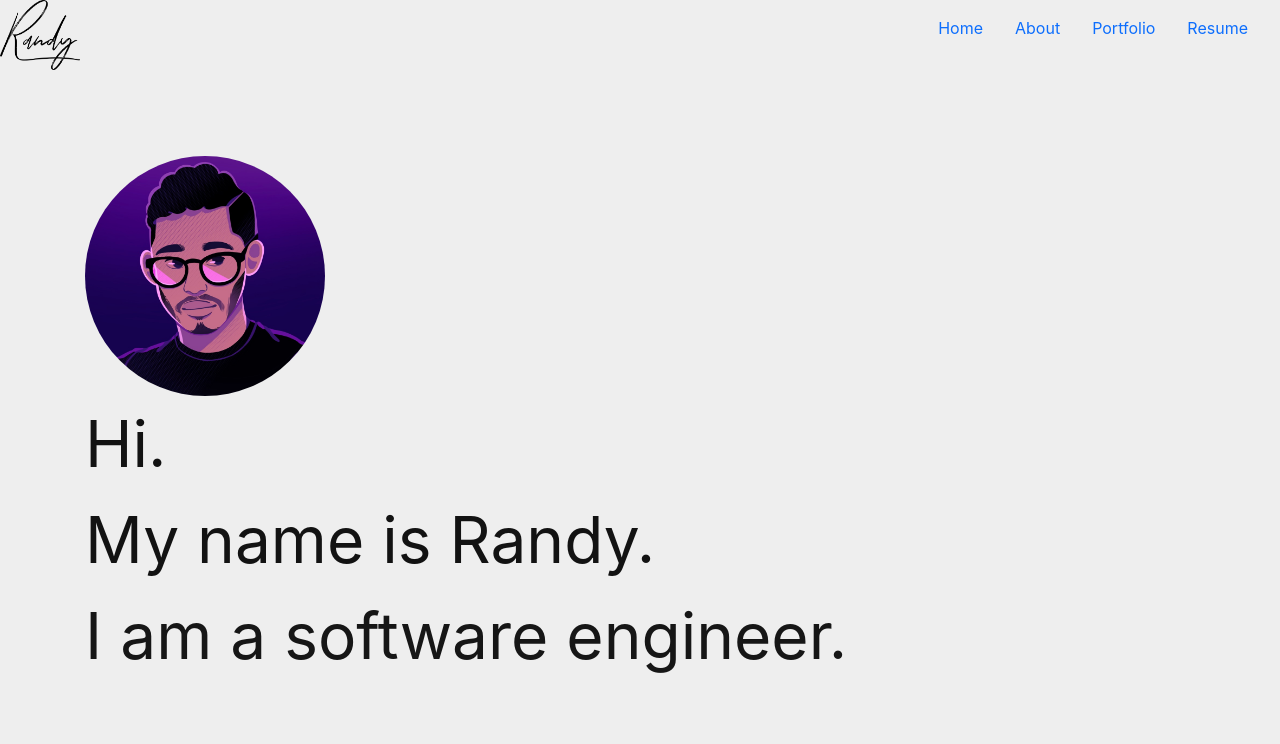
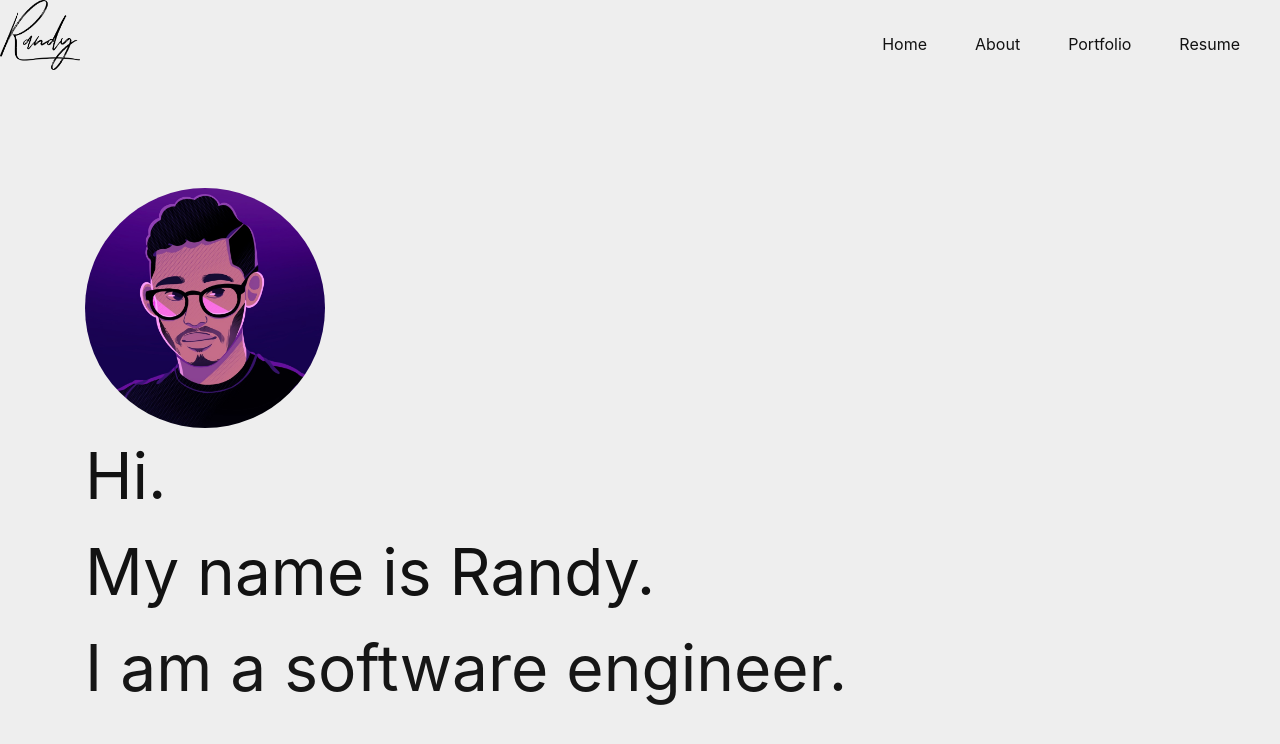
Before and after one commit to Rvndyr/rvndyr.github.io, a Vue app: page / in a window 1280 px wide. Shown: the top 744 px of the page. Built offline with nearby package versions, Linux system fonts and the light colour scheme.

Commit message:
fixed nav bar text color and made it responsive

```diff
--- a/src/App.vue
+++ b/src/App.vue
@@ -22,6 +22,9 @@ body {
   .nameLogoBlack {
     display: none;
   }
+  .nav-item.nav-item.nav-item.nav-link-inner--text a {
+    color: #eee;
+  }
 }
 @media (prefers-color-scheme: light) {
   html,
@@ -36,6 +39,9 @@ body {
   .nameLogoWhite {
     display: none;
   }
+  .nav-item.nav-item.nav-item.nav-link-inner--text a {
+    color: #121212;
+  }
 }
 </style>
 <script>
--- a/src/components/NavBar.vue
+++ b/src/components/NavBar.vue
@@ -2,14 +2,54 @@
   <div>
     <b-img class="nameLogoBlack" left src="images/Randy(Black).png" alt="" width="80" height="70" />
     <b-img class="nameLogoWhite" left src="images/Randy(White).png" alt="" width="80" height="70" />
-    <b-row>
-      <b-nav align="right" class="navbar navbar-expand-lg">
-        <b-nav-item to="/" active>Home</b-nav-item>
-        <b-nav-item to="/about">About</b-nav-item>
-        <b-nav-item>Portfolio</b-nav-item>
-        <b-nav-item>Resume</b-nav-item>
+    <!-- <b-row>
+      <b-nav toggleable="lg" type="light" variant="light" class="navbar navbar-expand-sm">
+        <b-navbar-toggle target="nav-text-collapse"></b-navbar-toggle>
+        <b-collapse id="nav-text-collapse" is-nav>
+          <b-nav-item to="/" active>Home</b-nav-item>
+          <b-nav-item to="/about">About</b-nav-item>
+          <b-nav-item>Portfolio</b-nav-item>
+          <b-nav-item>Resume</b-nav-item>
+        </b-collapse>
       </b-nav>
-    </b-row>
+    </b-row> -->
+    <b-navbar toggleable="lg" class="navbar-horizontal">
+      <b-navbar-brand></b-navbar-brand>
+
+      <b-navbar-toggle class="<b-icon-border-width>" target="nav-collapse"></b-navbar-toggle>
+
+      <b-collapse id="nav-collapse" is-nav>
+        <!-- Right aligned nav items -->
+        <b-navbar-nav class="ml-auto">
+          <b-nav-form>
+            <li class="nav-item">
+              <a class="nav-link nav-link-icon">
+                <!-- <span class="nav-link nav-link-inner--text" to="/">Home</span> -->
+                <b-nav-item class="nav-link nav-link-inner--text" to="/" active>Home</b-nav-item>
+              </a>
+            </li>
+            <li class="nav-item">
+              <a class="nav-link nav-link-icon">
+                <!-- <span class="nav-link nav-link-inner--text">Portfolio</span> -->
+                <b-nav-item class="nav-link nav-link-inner--text" to="/about">About</b-nav-item>
+              </a>
+            </li>
+            <li class="nav-item">
+              <a class="nav-link nav-link-icon">
+                <!-- <span class="nav-link nav-link-inner--text">Resume</span> -->
+                <b-nav-item class="nav-link nav-link-inner--text">Portfolio</b-nav-item>
+              </a>
+            </li>
+            <li class="nav-item">
+              <a class="nav-link nav-link-icon">
+                <!-- <span class="nav-link nav-link-inner--text" to="/about">About</span> -->
+                <b-nav-item class="nav-link nav-link-inner--text">Resume</b-nav-item>
+              </a>
+            </li>
+          </b-nav-form>
+        </b-navbar-nav>
+      </b-collapse>
+    </b-navbar>
   </div>
 </template>
 <script>
--- a/src/router/index.js
+++ b/src/router/index.js
@@ -1,6 +1,9 @@
 import Vue from "vue";
 import VueRouter from "vue-router";
 import Home from "../views/Home.vue";
+import { BNavbar } from "bootstrap-vue";
+
+Vue.component("b-navbar", BNavbar);
 
 Vue.use(VueRouter);
 
```
Also changed, not shown: 1 other file (tests, documents, lock files or other folders).
